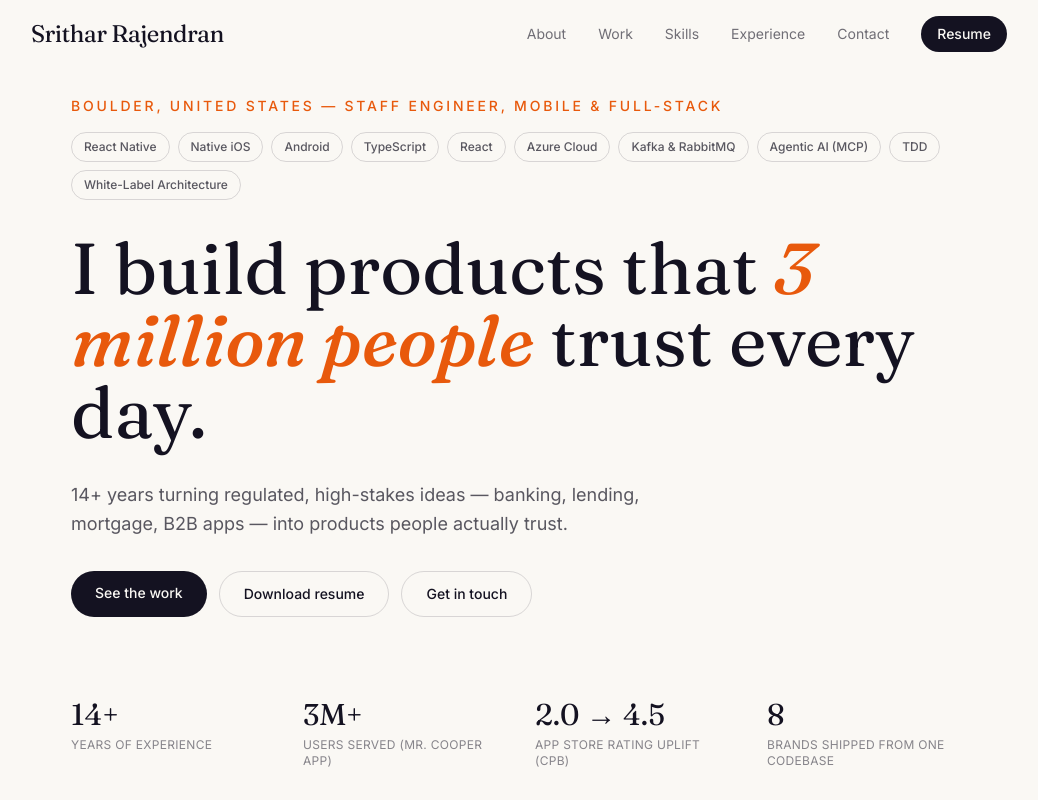
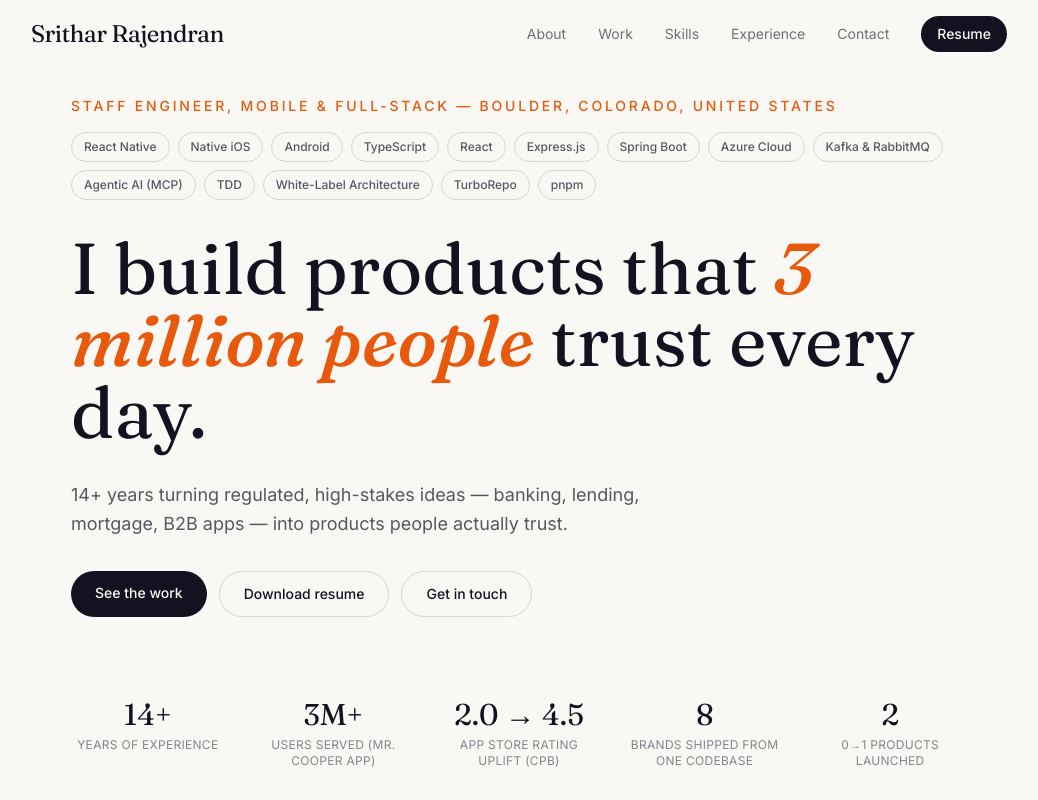
Before and after one commit to sritharIOS/PersonalSite, a React (Vite) app: page / in a window 1280 px wide. Shown: the top 800 px of the page, without its empty margins (121-1159 px from the left). Built offline with nearby package versions, Linux system fonts and the light colour scheme.

Commit message:
Add 0-1 products stat, center hero stats, tune About copy

```diff
--- a/src/components/About.tsx
+++ b/src/components/About.tsx
@@ -5,7 +5,7 @@ export default function About() {
   const ref = useReveal()
 
   return (
-    <section id="about" className="py-20 px-6 max-w-4xl mx-auto">
+    <section id="about" className="pt-10 pb-20 px-6 max-w-4xl mx-auto">
       <div ref={ref} className="reveal">
         <h2 className="font-display text-3xl text-ink mb-6">A bit about how I work</h2>
         <div className="space-y-4">
--- a/src/components/Hero.tsx
+++ b/src/components/Hero.tsx
@@ -2,7 +2,7 @@ import { profile, stats, primarySkills } from '../data/resume'
 
 export default function Hero() {
   return (
-    <section id="top" className="relative pt-24 pb-24 px-6 overflow-hidden">
+    <section id="top" className="relative pt-24 pb-10 px-6 overflow-hidden">
       <div
         className="absolute inset-0 -z-10 bg-grain"
         style={{ backgroundSize: '18px 18px' }}
@@ -18,7 +18,7 @@ export default function Hero() {
 
       <div className="max-w-4xl mx-auto">
         <p className="text-accent font-medium text-sm tracking-[0.2em] uppercase">
-          {profile.location} — Staff Engineer, Mobile &amp; Full-Stack
+          Staff Engineer, Mobile &amp; Full-Stack — {profile.location}
         </p>
 
         <div className="mt-4 flex flex-wrap gap-2">
@@ -60,11 +60,13 @@ export default function Hero() {
           </a>
         </div>
 
-        <dl className="mt-20 grid grid-cols-2 sm:grid-cols-4 gap-8">
+        <dl className="mt-20 grid grid-cols-2 sm:grid-cols-3 lg:grid-cols-5 gap-8">
           {stats.map((s) => (
-            <div key={s.label}>
+            <div key={s.label} className="text-center">
               <dt className="font-display text-3xl text-ink">{s.value}</dt>
-              <dd className="text-xs text-ink/50 mt-1 uppercase tracking-wide">{s.label}</dd>
+              <dd className="text-xs text-ink/50 mt-1 uppercase tracking-wide leading-snug min-h-[3.6em]">
+                {s.label}
+              </dd>
             </div>
           ))}
         </dl>
--- a/src/data/resume.ts
+++ b/src/data/resume.ts
@@ -76,7 +76,7 @@ export const profile: Profile = {
   name: 'Srithar Rajendran',
   title: 'Full Stack Staff Software Engineer',
   subtitle: 'React Native, React & Distributed Systems',
-  location: 'Boulder, United States',
+  location: 'Boulder, Colorado, United States',
   email: 'srithar21@gmail.com',
   phone: '682-307-9577',
   links: {
@@ -89,7 +89,7 @@ export const profile: Profile = {
     '14+ years turning regulated, high-stakes ideas — banking, lending, mortgage, B2B apps — into products people actually trust.',
   summary: [
     "I've spent my career at the intersection of mobile and backend: the kind of work where a bug isn't just annoying, it's someone's mortgage payment or bank transfer. I got my start as an iOS engineer at TCS, then spent 14 years moving up through lead and staff roles, building high-performing teams along the way — most recently as a founding mobile engineer at a FinTech startup, where I built the mobile, web, and API strategy from zero.",
-    "I'm just as comfortable on the backend — deep in Azure cloud architecture and distributed systems, building Kafka and RabbitMQ event pipelines that keep high-volume, regulated systems reliable at scale, and architecting push notification infrastructure from scratch that reaches 3 million customers. Lately I've been deep in agentic AI: designing MCP-based workflows that let LLMs make real, multi-step decisions across enterprise systems.",
+    "I'm just as comfortable on the backend — deep in Azure cloud architecture and distributed systems, building Kafka and RabbitMQ event pipelines that keep high-volume, regulated systems reliable at scale, and architecting push notification infrastructure from scratch that reaches 3 million customers. Lately I've been deep in agentic AI: designing MCP-based workflows that let LLMs make real, multi-step decisions across enterprise systems. I also lean hard on AI-assisted development day to day — Claude, OpenAI Codex, and GitHub Copilot are part of how I design, implement, test, and document, not just something I bolt on at the end.",
     "I'm also a test-driven development purist — I'd rather write the test first and the feature second. It's not a checkbox for me; it's how I've built every team I've led, from raising unit test coverage across every team to the automation frameworks that back it up. I care a lot about the unglamorous stuff — test coverage, security, CI/CD — because that's what lets you move fast without breaking someone's finances.",
   ],
 }
@@ -99,6 +99,7 @@ export const stats: Stat[] = [
   { label: 'Users served (Mr. Cooper app)', value: '3M+' },
   { label: 'App Store rating uplift (CPB)', value: '2.0 → 4.5' },
   { label: 'Brands shipped from one codebase', value: '8' },
+  { label: '0→1 products launched', value: '2' },
 ]
 
 // Shown right in the hero so the core stack is the first thing a visitor sees.
@@ -108,11 +109,15 @@ export const primarySkills: string[] = [
   'Android',
   'TypeScript',
   'React',
+  'Express.js',
+  'Spring Boot',
   'Azure Cloud',
   'Kafka & RabbitMQ',
   'Agentic AI (MCP)',
   'TDD',
   'White-Label Architecture',
+  'TurboRepo',
+  'pnpm',
 ]
 
 // Project case studies — the heart of the portfolio. Each one tells a short
@@ -357,7 +362,7 @@ export const skillGroups: SkillGroup[] = [
   },
   {
     category: 'Mobile & Frontend',
-    skills: ['React Native', 'TypeScript', 'React', 'Next.js', 'Swift', 'Kotlin', 'SwiftUI', 'Expo'],
+    skills: ['React Native', 'TypeScript', 'React', 'Next.js', 'Swift', 'Kotlin', 'SwiftUI', 'Expo (EAS)'],
   },
   {
     category: 'Backend & Data',
@@ -365,7 +370,18 @@ export const skillGroups: SkillGroup[] = [
   },
   {
     category: 'Cloud & Infrastructure',
-    skills: ['Azure', 'Azure B2C', 'API Management', 'Kafka', 'RabbitMQ', 'Docker', 'CI/CD', 'GitHub Actions'],
+    skills: [
+      'Azure',
+      'Azure B2C',
+      'API Management',
+      'Kafka',
+      'RabbitMQ',
+      'Docker',
+      'CI/CD',
+      'GitHub Actions',
+      'Azure DevOps',
+      'App Center',
+    ],
   },
   {
     category: 'AI & Agentic Engineering',
@@ -397,7 +413,14 @@ export const skillGroups: SkillGroup[] = [
   },
   {
     category: 'Architecture',
-    skills: ['Monorepo (TurboRepo)', 'Microservices', 'Event-Driven Architecture', 'White-Label / Multi-Tenant'],
+    skills: [
+      'Monorepo',
+      'TurboRepo',
+      'pnpm',
+      'Microservices',
+      'Event-Driven Architecture',
+      'White-Label / Multi-Tenant',
+    ],
   },
 ]
 
```
